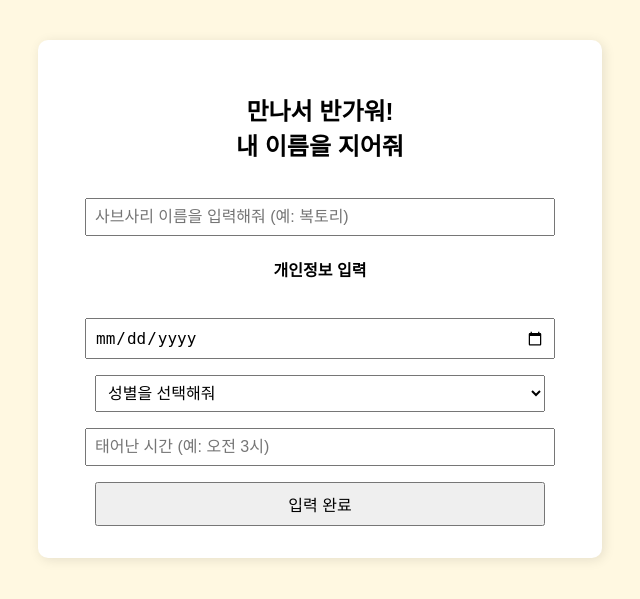
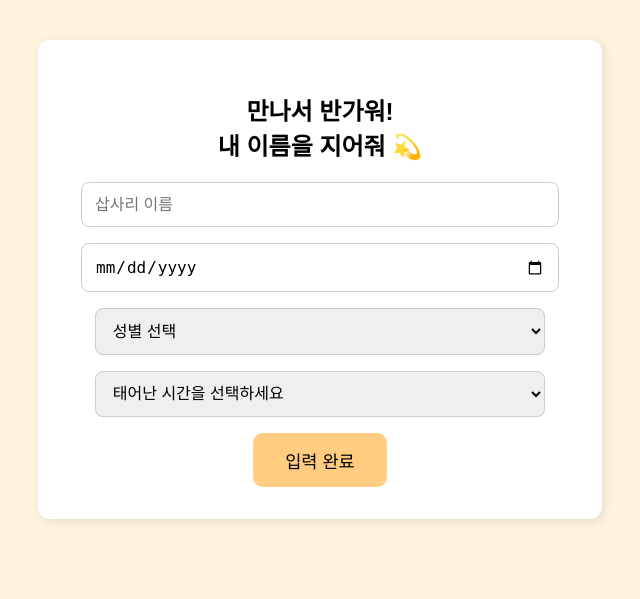
Before and after one commit to duddnrdld/SABSARI, a Flask app: page / in a window 1280 px wide. Shown: the top 599 px of the page, without its empty margins (320-960 px from the left). Run offline with Flask 3, Linux system fonts and the light colour scheme.

Commit message:
Add files via upload

```diff
--- a/templates/fortune_result.html
+++ b/templates/fortune_result.html
@@ -104,7 +104,7 @@
         plugins: {
           legend: { display: false },
           datalabels: {
-            align: 'end', anchor: 'end',
+            align: 'center', anchor: 'center',
             formatter: v => `${v}점 / 100점`,
             color: '#333', font: { weight: 'bold' }
           }
@@ -136,7 +136,7 @@
         plugins: {
           legend: { display: false },
           datalabels: {
-            align: 'end', anchor: 'end',
+            align: 'center', anchor: 'center',
             formatter: v => `${v}점 / 100점`,
             color: '#333', font: { weight: 'bold' }
           }
--- a/templates/name_input.html
+++ b/templates/name_input.html
@@ -1,3 +1,4 @@
+<!-- name_input.html (1번화면) -->
 <!DOCTYPE html>
 <html lang="ko">
 <head>
@@ -7,43 +8,69 @@
   <style>
     body {
       font-family: 'Arial', sans-serif;
-      background-color: #fff8e1;
+      background-color: #fff3e0;
+      padding: 2rem;
       text-align: center;
-      padding: 2rem;
     }
-    .container {
+    .form-container {
       max-width: 500px;
       margin: auto;
       background-color: white;
       padding: 2rem;
+      border-radius: 12px;
+      box-shadow: 2px 2px 10px rgba(0,0,0,0.1);
+    }
+    input, select {
+      display: block;
+      width: 90%;
+      margin: 1rem auto;
+      padding: 0.8rem;
+      font-size: 1rem;
+      border: 1px solid #ccc;
+      border-radius: 8px;
+    }
+    button {
+      padding: 0.9rem 2rem;
+      font-size: 1.1rem;
+      background-color: #ffcc80;
+      border: none;
       border-radius: 10px;
-      box-shadow: 2px 2px 12px rgba(0,0,0,0.1);
+      cursor: pointer;
     }
-    input, select, button {
-      margin-top: 1rem;
-      padding: 0.5rem;
-      width: 90%;
-      font-size: 1rem;
+    button:hover {
+      background-color: #ffb74d;
     }
   </style>
 </head>
 <body>
-  <div class="container">
-    <h2>만나서 반가워!<br>내 이름을 지어줘</h2>
-
+  <div class="form-container">
+    <h2>만나서 반가워!<br>내 이름을 지어줘 💫</h2>
     <form method="POST">
-      <input type="text" name="name" placeholder="사브사리 이름을 입력해줘 (예: 복토리)" required><br>
-
-      <h4>개인정보 입력</h4>
-      <input type="date" name="birth" required><br>
+      <input type="text" name="name" placeholder="삽사리 이름" required>
+      <input type="date" name="birth" required>
 
       <select name="gender" required>
-        <option value="" disabled selected>성별을 선택해줘</option>
-        <option value="male">남자</option>
-        <option value="female">여자</option>
-      </select><br>
+        <option value="">성별 선택</option>
+        <option value="남성">남성</option>
+        <option value="여성">여성</option>
+        <option value="기타">기타</option>
+      </select>
 
-      <input type="text" name="birth_time" placeholder="태어난 시간 (예: 오전 3시)" required><br>
+      <select name="birth_time" required>
+        <option value="">태어난 시간을 선택하세요</option>
+        <option value="자시 (23:00~01:00)">자시 (23:00~01:00)</option>
+        <option value="축시 (01:00~03:00)">축시 (01:00~03:00)</option>
+        <option value="인시 (03:00~05:00)">인시 (03:00~05:00)</option>
+        <option value="묘시 (05:00~07:00)">묘시 (05:00~07:00)</option>
+        <option value="진시 (07:00~09:00)">진시 (07:00~09:00)</option>
+        <option value="사시 (09:00~11:00)">사시 (09:00~11:00)</option>
+        <option value="오시 (11:00~13:00)">오시 (11:00~13:00)</option>
+        <option value="미시 (13:00~15:00)">미시 (13:00~15:00)</option>
+        <option value="신시 (15:00~17:00)">신시 (15:00~17:00)</option>
+        <option value="유시 (17:00~19:00)">유시 (17:00~19:00)</option>
+        <option value="술시 (19:00~21:00)">술시 (19:00~21:00)</option>
+        <option value="해시 (21:00~23:00)">해시 (21:00~23:00)</option>
+      </select>
 
       <button type="submit">입력 완료</button>
     </form>
```
Also changed, not shown: templates/greeting.html (+23 -7 lines), static/gif/welcome.gif (added).
